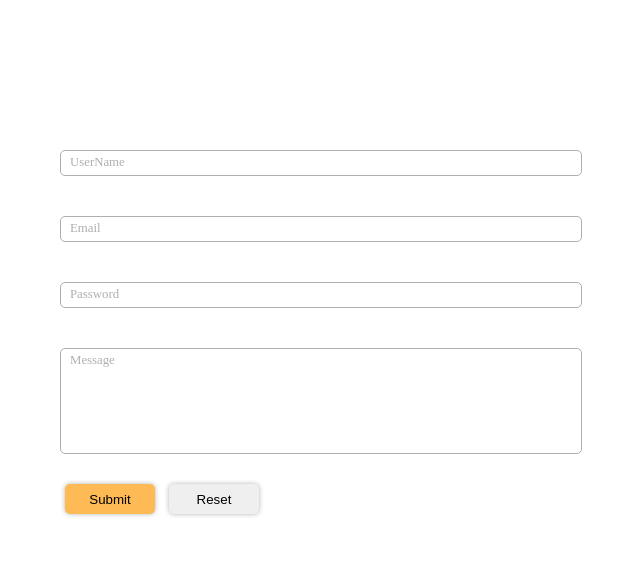
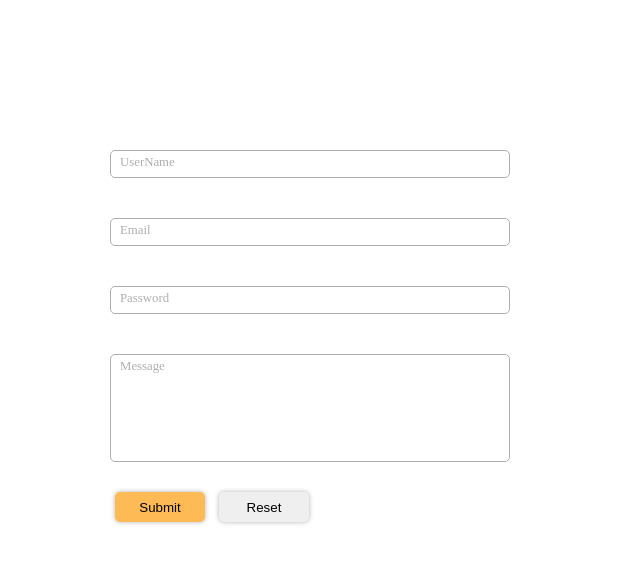
Before and after one commit to hiruc0000/form, a plain HTML site: page form01.html in a window 1280 px wide. Shown: the whole page, without its empty margins (330-970 px from the left). Drawn offline with Linux system fonts and the light colour scheme.

Commit message:
微修正

```diff
--- a/form01.css
+++ b/form01.css
@@ -7,8 +7,8 @@ body {
 .container {
   margin: 0 auto;
   padding-top: 150px;
-  width: 50%;
-  max-width: 500px;
+  width: 60%;
+  max-width: 400px;
 }
 
 
@@ -29,8 +29,8 @@ body {
 input,
 textarea {
   display: block;
-  padding: 4px 10px;
-  width: 100%;
+  padding: 5px 5px;
+  width: 97%;
   font-size: 0.9rem;
   outline: none;
   border: 1px solid #afafaf;
```
